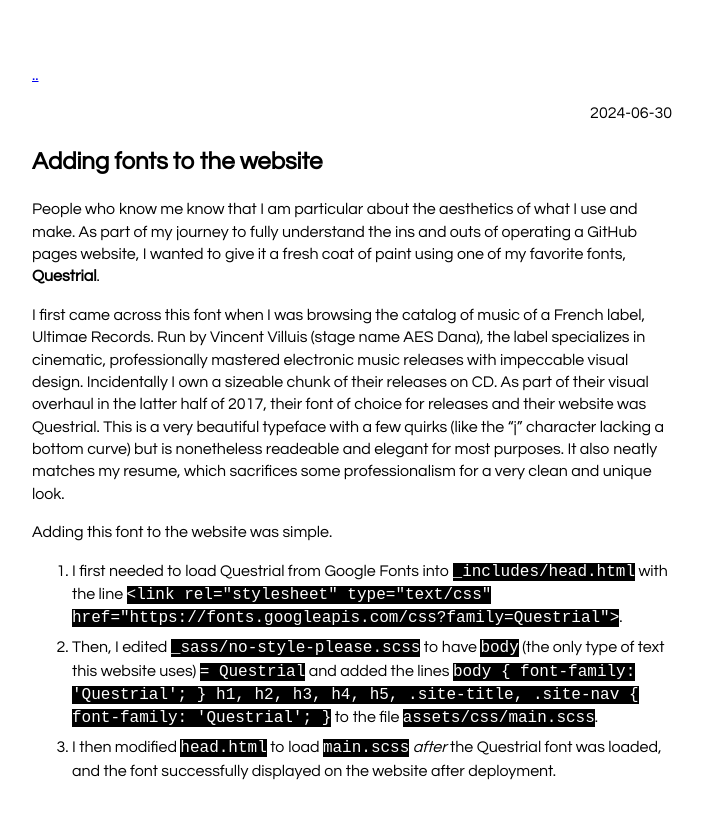
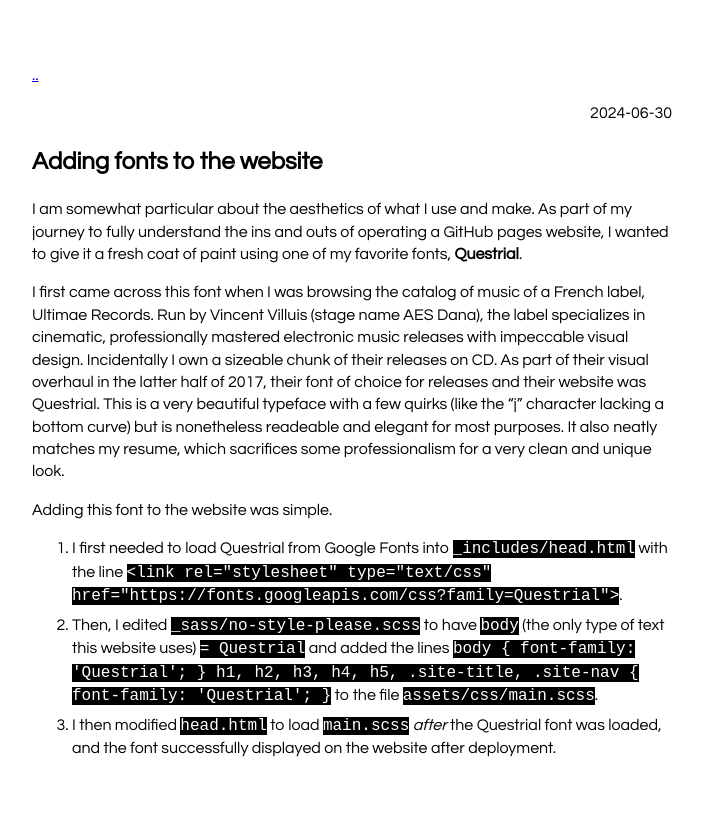
Before and after one commit to nullmiso/site, a Jekyll site: the page built from _posts/2024-06-30-fonts.md, in a window 1280 px wide. Shown: the top 819 px of the page, without its empty margins (288-991 px from the left). Built offline with Jekyll 4.4.1, drawn with Linux system fonts in a browser that asks for light colours.

Commit message:
post edit

```diff
--- a/_posts/2024-06-30-fonts.md
+++ b/_posts/2024-06-30-fonts.md
@@ -4,7 +4,7 @@
 category: blog
 ---
 
-People who know me know that I am particular about the aesthetics of what I use and make. As part of my journey to fully understand the ins and outs of operating a GitHub pages website, I wanted to give it a fresh coat of paint using one of my favorite fonts, **Questrial**.
+I am somewhat particular about the aesthetics of what I use and make. As part of my journey to fully understand the ins and outs of operating a GitHub pages website, I wanted to give it a fresh coat of paint using one of my favorite fonts, **Questrial**.
 
 I first came across this font when I was browsing the catalog of music of a French label, Ultimae Records. Run by Vincent Villuis (stage name AES Dana), the label specializes in cinematic, professionally mastered electronic music releases with impeccable visual design. Incidentally I own a sizeable chunk of their releases on CD. As part of their visual overhaul in the latter half of 2017, their font of choice for releases and their website was Questrial. This is a very beautiful typeface with a few quirks (like the "j" character lacking a bottom curve) but is nonetheless readeable and elegant for most purposes. It also neatly matches my resume, which sacrifices some professionalism for a very clean and unique look.
 
```
